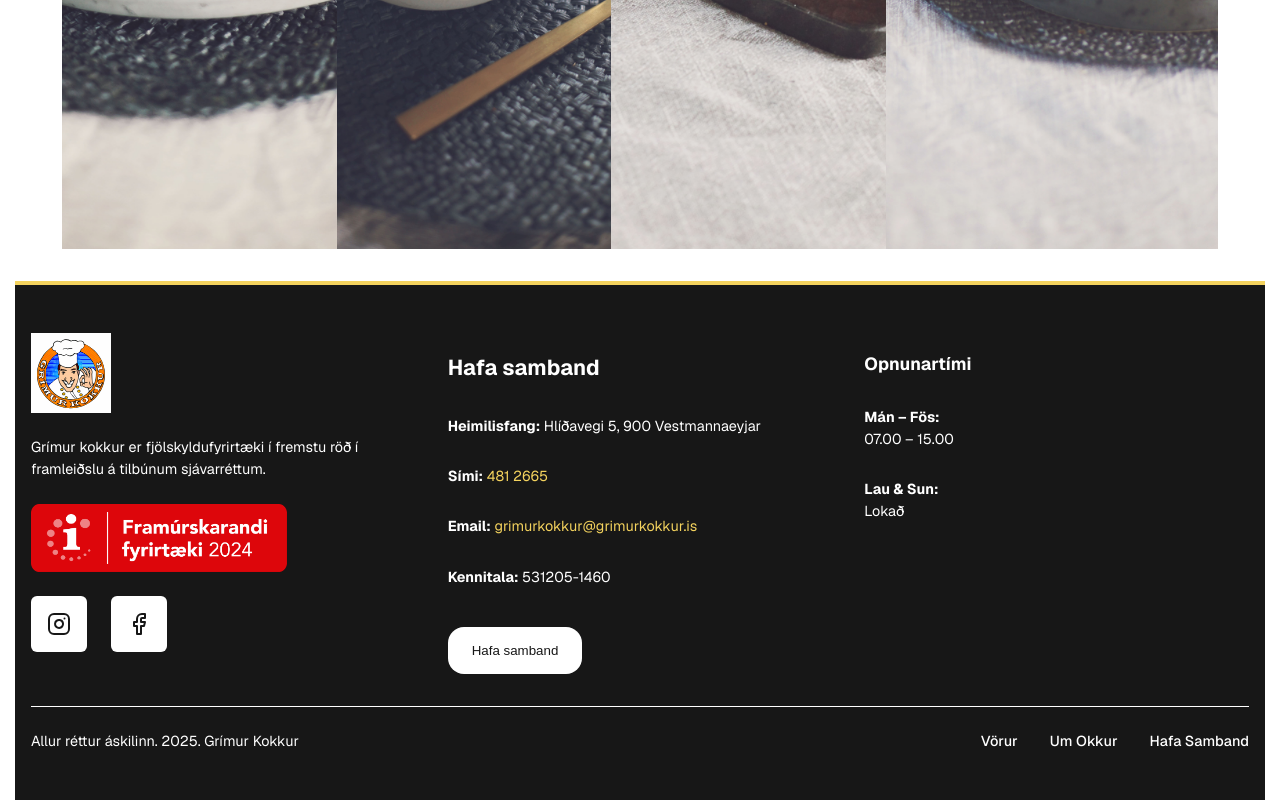
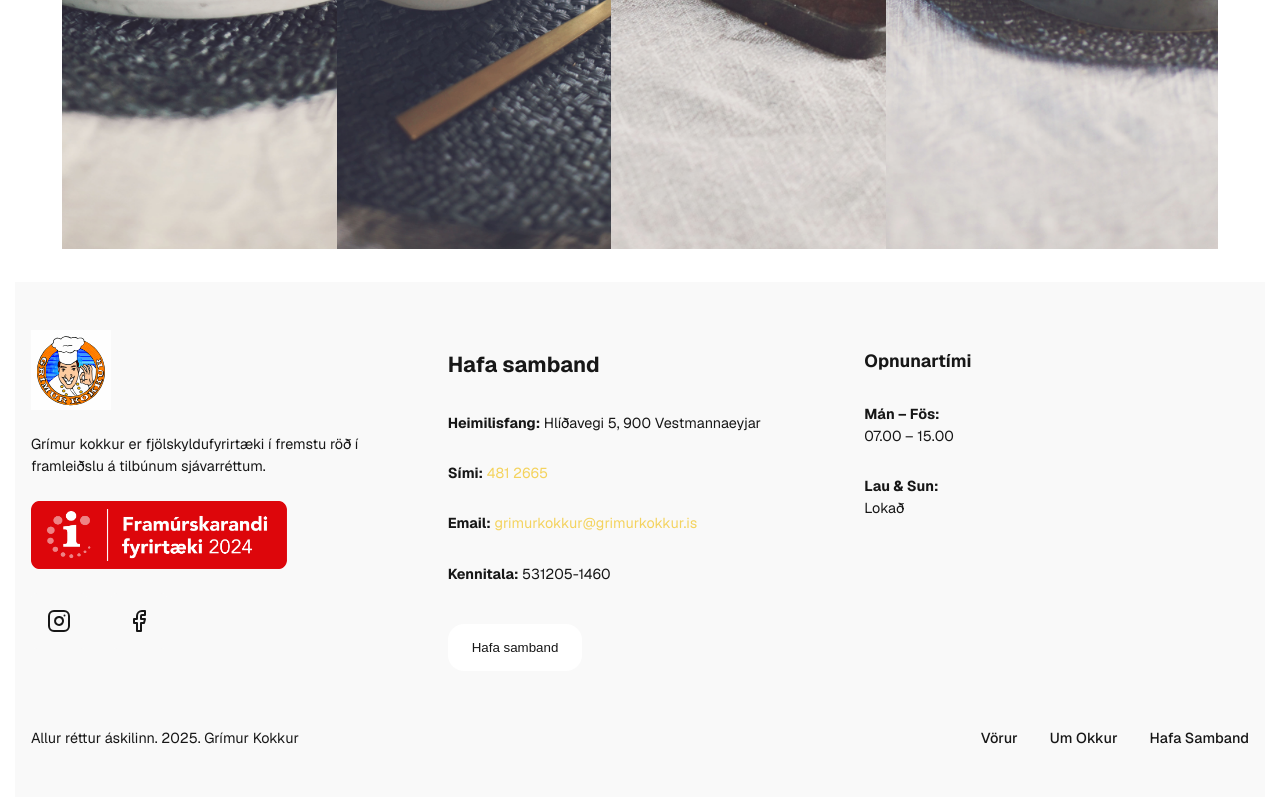
Before and after one commit to aph8/GrimurKokkur, a Next.js app: page / in a window 1280 px wide. Shown: the part 711-1511 px from the top of the page. Built offline with nearby package versions, Linux system fonts and the light colour scheme.

Commit message:
laga footer lit

```diff
--- a/src/styles/Footer.module.scss
+++ b/src/styles/Footer.module.scss
@@ -4,12 +4,11 @@
 @use './mixins'    as m;
 
 .footer {
-  /* invert the page colors for max contrast */
-  background: var(--foreground);
-  color:      var(--background);
-  /* strong accent top border */
-  border-top: 4px solid var(--primary);
+  /* distinct band below your main content */
+  background: var(--accent-bg);
+  border-top: 1px solid var(--background);
 
+  color: var(--foreground);
   padding: clamp(2rem, 5vw, 3rem) v.$spacing-sm;
   font-size: 0.9rem;
   line-height: 1.5;
@@ -42,13 +41,13 @@
   h3 {
     margin-bottom: v.$spacing-sm;
     font-size: 1.1rem;
-    color: var(--background);
+    color: var(--foreground);
   }
 }
 
 .description {
   margin: v.$spacing-md 0;
-  color: var(--background);
+  color: var(--foreground);
 }
 
 .socialIcons {
@@ -58,8 +57,7 @@
 }
 
 .icon {
-  /* light box on dark footer */
-  background: var(--background);
+  background: var(--accent-bg);
   border-radius: 6px;
   padding: v.$spacing-sm;
   display: flex;
@@ -72,7 +70,6 @@
 }
 
 .contactButton {
-  /* shrink the clickable area to the button itself */
   display: inline-flex;
   align-items: center;
   justify-content: center;
@@ -92,7 +89,7 @@
 }
 
 .bottom {
-  border-top: 1px solid var(--background);
+  border-top: 1px solid var(--accent-bg);
   padding-top: v.$spacing-md;
   display: flex;
   align-items: center;
@@ -106,7 +103,7 @@
 }
 
 .bottomLeft {
-  color: var(--background);
+  color: var(--foreground);
   font-size: 0.9rem;
   white-space: nowrap;
 }
@@ -127,7 +124,7 @@
   gap: v.$spacing-lg;
 
   a {
-    color: var(--background);
+    color: var(--foreground);
     text-decoration: none;
     font-weight: 500;
     transition: opacity 0.2s ease;
@@ -141,7 +138,7 @@
 .toTop {
   background: none;
   border: none;
-  color: var(--background);
+  color: var(--foreground);
   cursor: pointer;
   transition: opacity 0.2s ease;
   display: flex;
```
